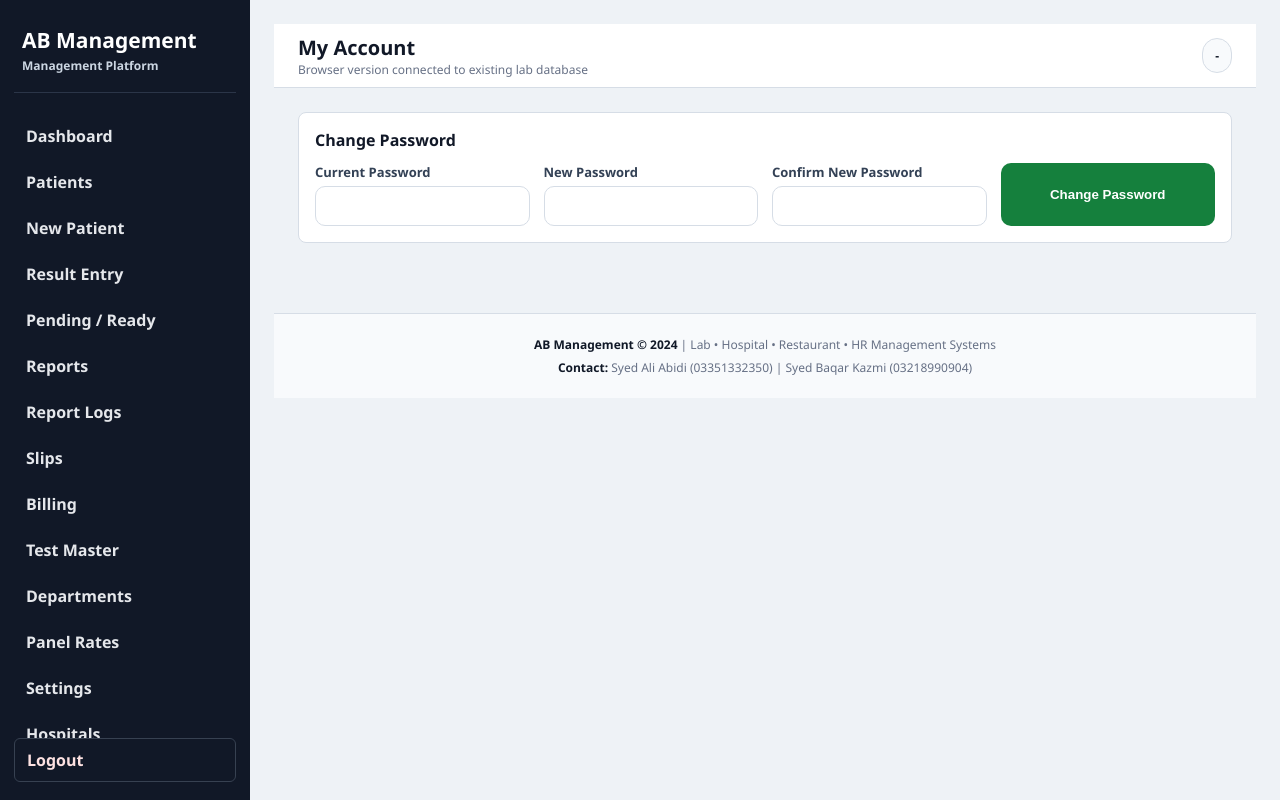
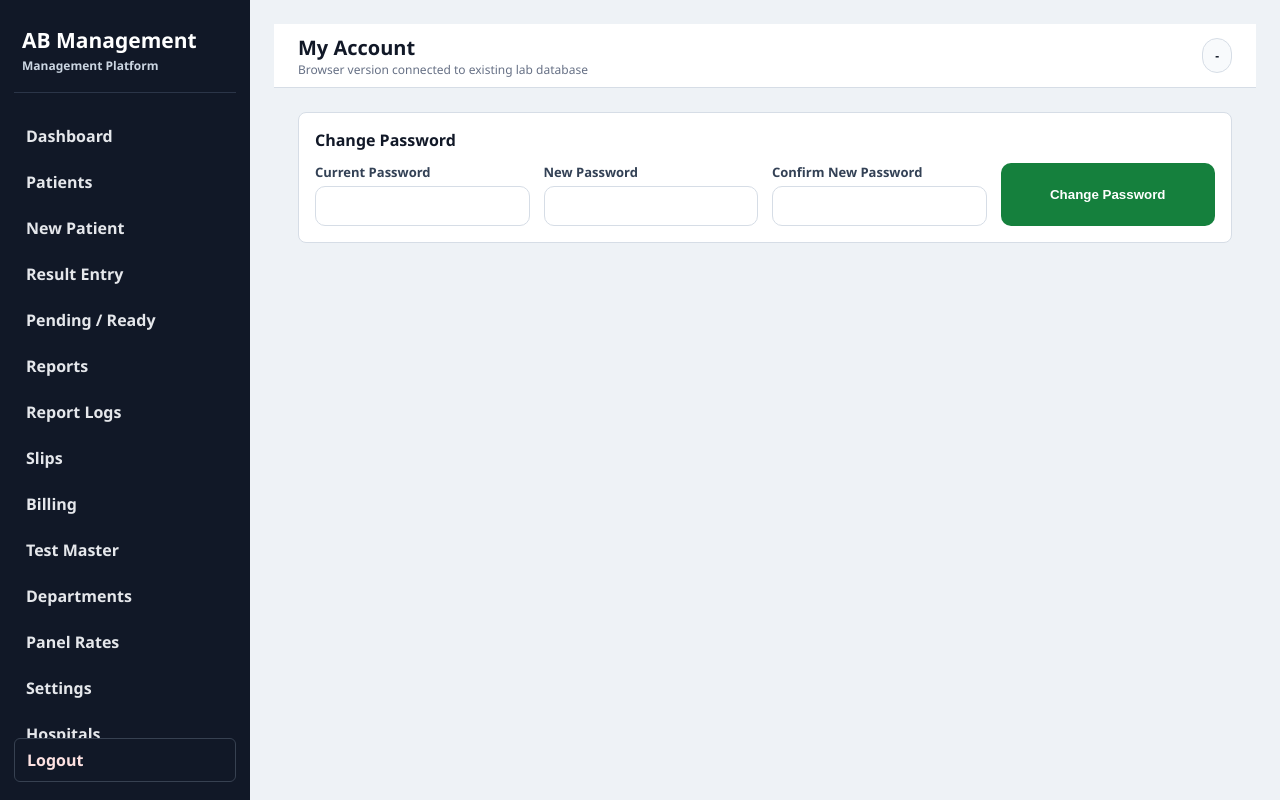
Before and after one commit to aitabaar/ab-management, a FastAPI app: page /my-account in a window 1280 px wide. Run offline with FastAPI, Linux system fonts and the light colour scheme; the visitor is signed in with stand-in values (Sample User, id 1); some libraries are stand-ins or nearby versions.

Commit message:
Fix: Update branding and professional styling

```diff
--- a/templates/base.html
+++ b/templates/base.html
@@ -34,12 +34,6 @@
   <main class="main">
     <header class="topbar"><div><div class="top-title">{{ title or self.h1() or "Dashboard" }}</div><div class="top-sub">Browser version connected to existing lab database</div></div><details class="user-menu"><summary>{{ user.username if user else "" }} - {{ user.role if user else "" }}</summary><a href="/my-account">My Account</a><a href="/logout">Logout</a></details></header>
     <section class="content">{% block content %}{% endblock %}</section>
-    <footer class="app-footer">
-      <div class="footer-info">
-        <p><strong>AB Management © 2024</strong> | Lab • Hospital • Restaurant • HR Management Systems</p>
-        <p><strong>Contact:</strong> Syed Ali Abidi (03351332350) | Syed Baqar Kazmi (03218990904)</p>
-      </div>
-    </footer>
   </main>
 </body>
 </html>
```
